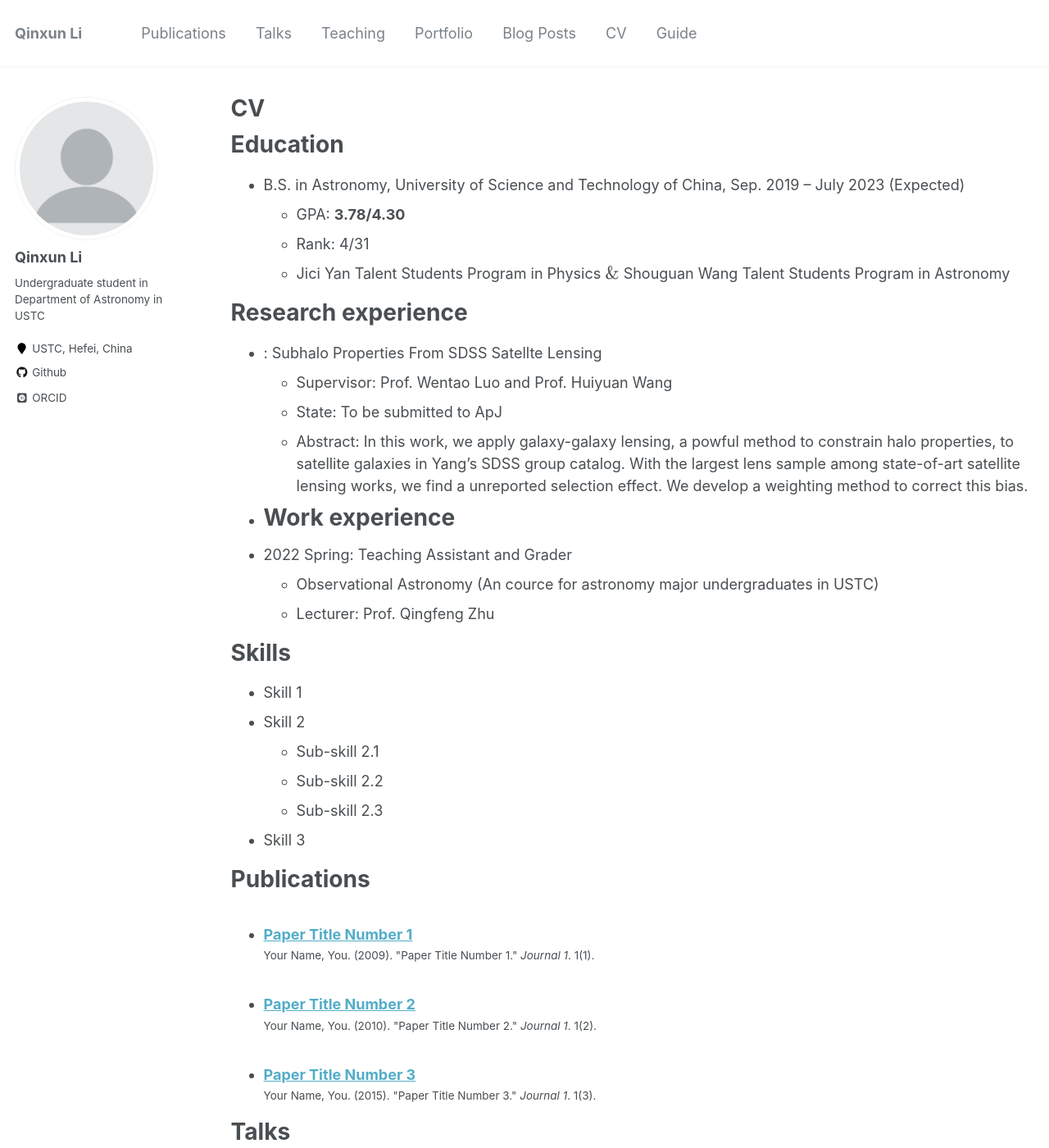
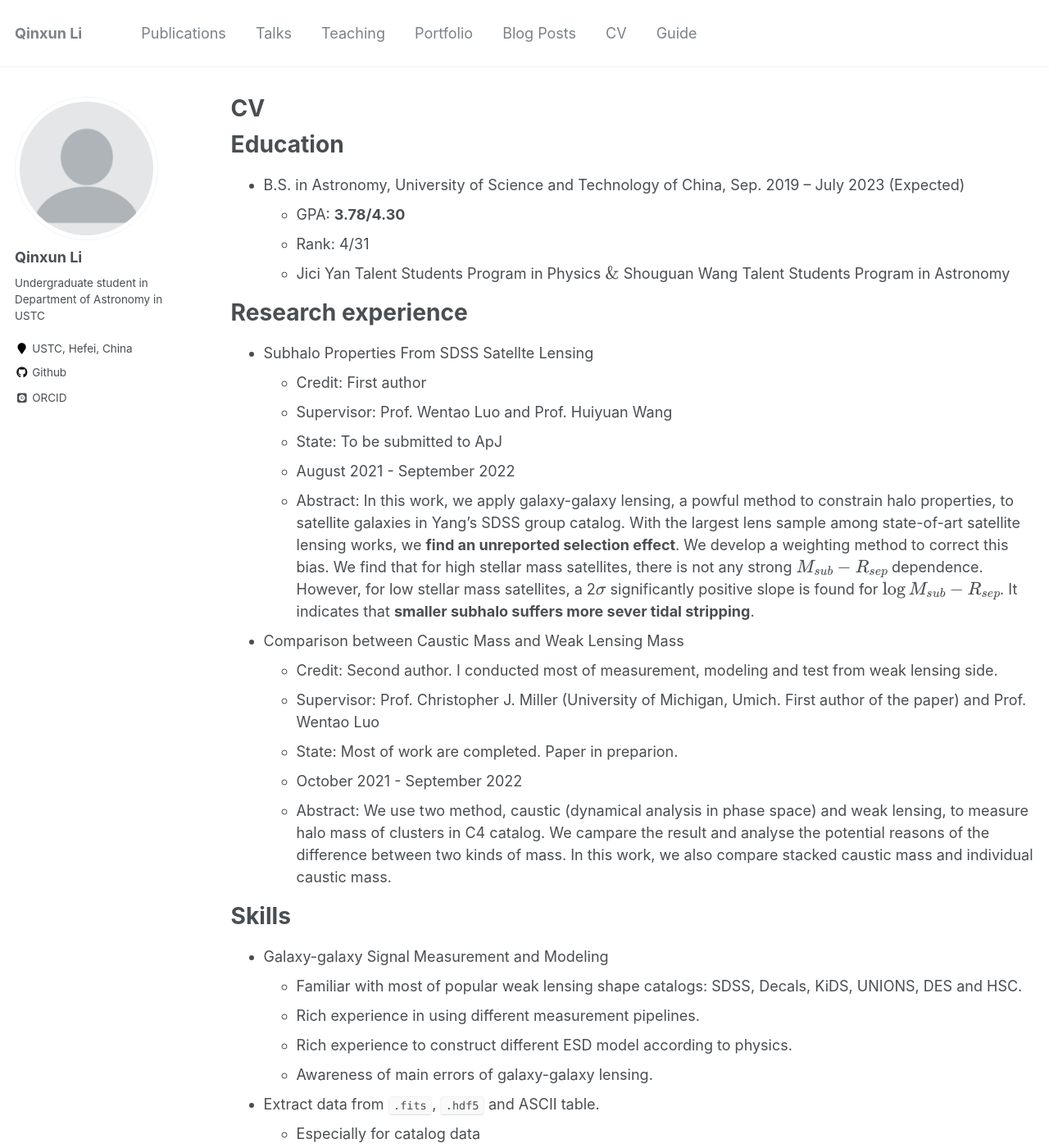
Before and after one commit to qxli2333/qxli2333.github.io, a Jekyll site: the page built from _pages/cv.md, in a window 1280 px wide and 1400 px high. Shown: the whole window at 82% size. Built offline with Jekyll 4.4.1, drawn with Linux system fonts in a browser that asks for light colours; some web fonts are replaced; formulas are drawn with MathJax 3; some of the changed text lies outside the part shown.

Commit message:
modified:   _pages/cv.md

```diff
--- a/_pages/cv.md
+++ b/_pages/cv.md
@@ -18,25 +18,31 @@ Education
 
 Research experience
 ======
-* : Subhalo Properties From SDSS Satellte Lensing
+* Subhalo Properties From SDSS Satellte Lensing
+  * Credit: First author
   * Supervisor: Prof. Wentao Luo and Prof. Huiyuan Wang
   * State: To be submitted to ApJ
-  * Abstract: In this work, we apply galaxy-galaxy lensing, a powful method to constrain halo properties, to satellite galaxies in Yang's SDSS group catalog. With the largest lens sample among state-of-art satellite lensing works, we find a unreported selection effect. We develop a weighting method to correct this bias.
-*
-Work experience
-======
-* 2022 Spring: Teaching Assistant and Grader
-  * Observational Astronomy (An cource for astronomy major undergraduates in USTC)
-  * Lecturer: Prof. Qingfeng Zhu
+  * August 2021 - September 2022
+  * Abstract: In this work, we apply galaxy-galaxy lensing, a powful method to constrain halo properties, to satellite galaxies in Yang's SDSS group catalog. With the largest lens sample among state-of-art satellite lensing works, we **find an unreported selection effect**. We develop a weighting method to correct this bias. We find that for high stellar mass satellites, there is not any strong $M_{sub}-R_{sep}$ dependence. However, for low stellar mass satellites, a 2$\sigma$ significantly positive slope is found for $\log M_{sub}-R_{sep}$. It indicates that **smaller subhalo suffers more sever tidal stripping**.
+
+* Comparison between Caustic Mass and Weak Lensing Mass
+  * Credit: Second author. I conducted most of measurement, modeling and test from weak lensing side.
+  * Supervisor: Prof. Christopher J. Miller (University of Michigan, Umich. First author of the paper) and Prof. Wentao Luo
+  * State: Most of work are completed. Paper in preparion.
+  * October 2021 - September 2022
+  * Abstract: We use two method, caustic (dynamical analysis in phase space) and weak lensing, to measure halo mass of clusters in C4 catalog. We campare the result and analyse the potential reasons of the difference between two kinds of mass. In this work, we also compare stacked caustic mass and individual caustic mass.
+
 
 Skills
 ======
-* Skill 1
-* Skill 2
-  * Sub-skill 2.1
-  * Sub-skill 2.2
-  * Sub-skill 2.3
-* Skill 3
+* Galaxy-galaxy Signal Measurement and Modeling
+  * Familiar with most of popular weak lensing shape catalogs: SDSS, Decals, KiDS, UNIONS, DES and HSC.
+  * Rich experience in using different measurement pipelines.
+  * Rich experience to construct different ESD model according to physics.
+  * Awareness of main errors of galaxy-galaxy lensing.
+* Extract data from `.fits`, `.hdf5` and ASCII table.
+  * Especially for catalog data
+* MCMC model fitting
 
 Publications
 ======
@@ -50,11 +56,11 @@ Talks
     {% include archive-single-talk-cv.html %}
   {% endfor %}</ul>
 
-Teaching
+Teaching experience
 ======
-  <ul>{% for post in site.teaching %}
-    {% include archive-single-cv.html %}
-  {% endfor %}</ul>
+* 2022 Spring: Teaching Assistant and Grader
+  * Observational Astronomy (An cource for astronomy major undergraduates in USTC)
+  * Lecturer: Prof. Qingfeng Zhu
 
 Service and leadership
 ======
```
